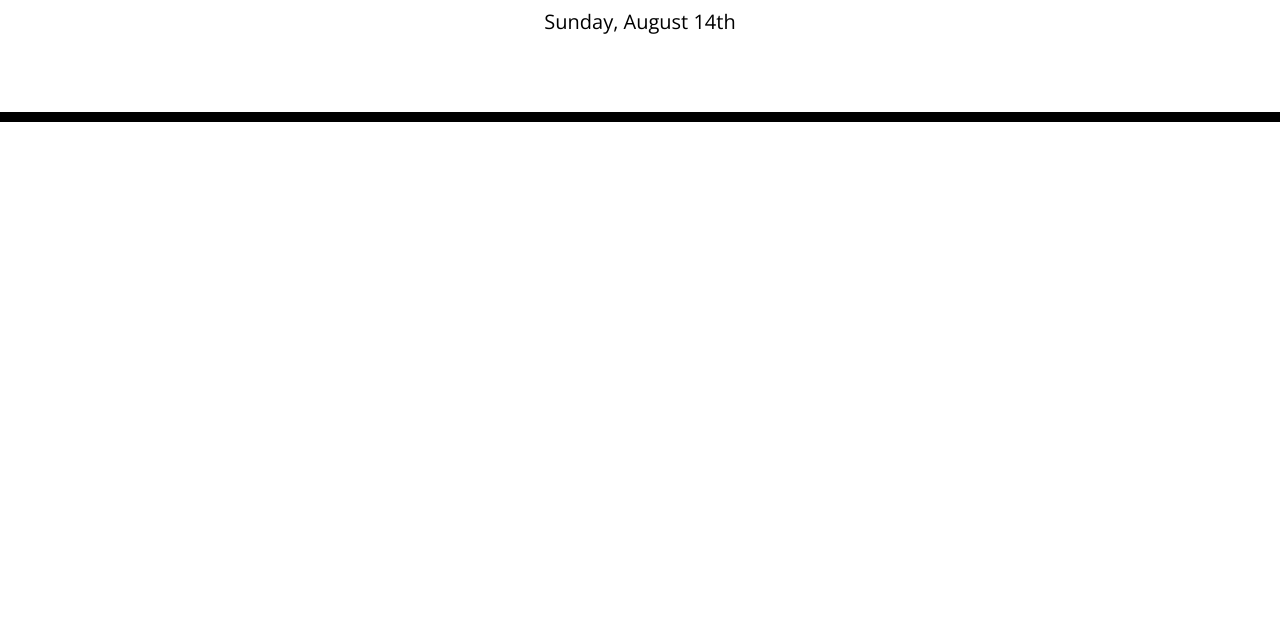
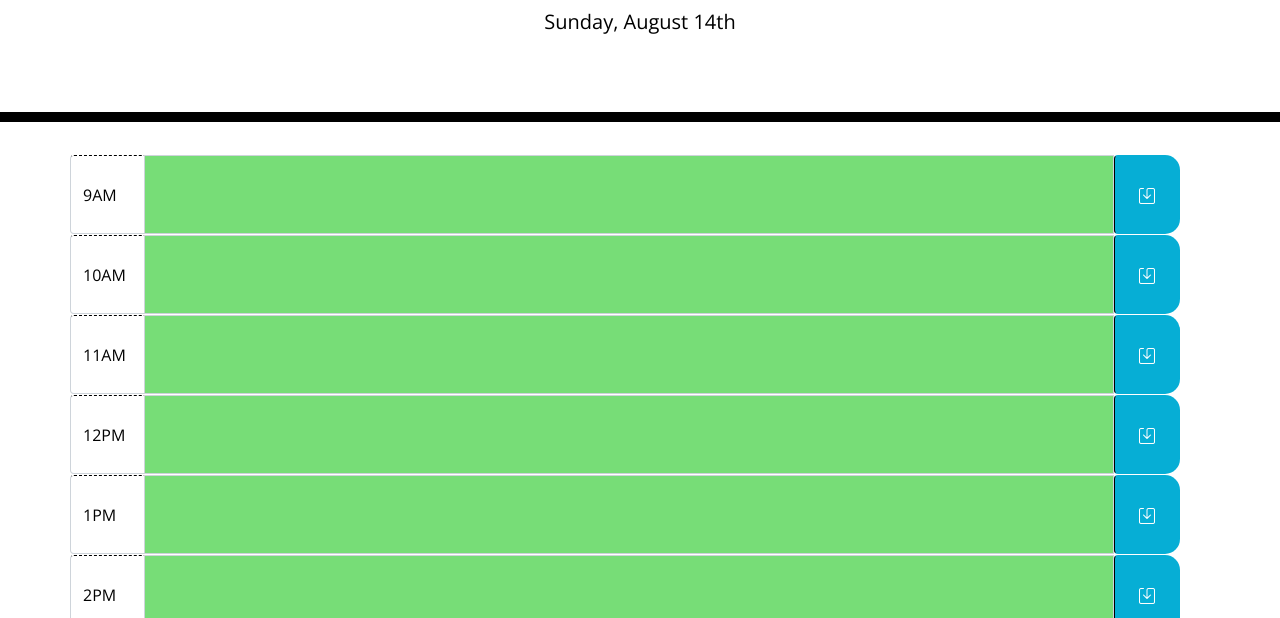
Before and after one commit to icunningham7/Work-Day-Scheduler, a plain HTML site: page Develop/index.html in a window 1280 px wide. Shown: the part 182-800 px from the top of the page. Drawn offline with nearby package versions, Linux system fonts and the light colour scheme.

Commit message:
add diplay and decorate work schedule functions

```diff
--- a/Develop/assets/script.js
+++ b/Develop/assets/script.js
@@ -1,20 +1,79 @@
-// DOM Elements
+// DOM elements
 var currentDayEl = $('#currentDay');
+var scheduleListEl = $('#schedule');
+var dayStart = 9;
+var dayEnd = 17;
 
 
-var startTime = 09;
-var endTime = 17;
+// object for local storage
+var event = {
+    time: 0,
+    name: "",
+}
 
 
-
-// Display the current day in the header
+// display the current day in the header
 function displayCurrentDate() {
     let currentDay = moment().format('dddd, MMMM Do');
     currentDayEl.text(currentDay);
 }
 
+function displayWorkSchedule() {
+    console.log("attempting schedule build");
+    for (i = dayStart; i <= dayEnd; i++) {
+
+        let scheduleHourEl = $('<div>').addClass('input-group row time-block');
+        let scheduleTimeEl = $('<div>').addClass('input-group-prepend');
+        let timeEl = $('<span>').addClass('input-group-text hour').attr('time', i);
+        timeEl.text(moment(i, 'hh').format('hA'));
+        let scheduleNameInputEl = $('<input>').attr({
+            type: 'text',
+            class: 'form-control description h-auto',
+            time: i
+        });
+        let scheduleSaveEl = $('<div>').addClass('input-group-apend h-auto');
+        let saveEl = $('<button>').attr({
+            type: 'button',
+            class: 'btn save-button px-4 h-100'
+        });
+        let saveIconEl = $('<i>').addClass('bi bi-save align-middle');
 
 
+        decorateTimeBlock(i, scheduleNameInputEl);
+
+        scheduleTimeEl.append(timeEl);
+        scheduleHourEl.append(scheduleTimeEl);
+        scheduleHourEl.append(scheduleNameInputEl);
+        saveEl.append(saveIconEl);
+        scheduleSaveEl.append(saveEl);
+        scheduleHourEl.append(scheduleSaveEl);
+        scheduleListEl.append(scheduleHourEl);
+    }
+    console.log("schedule built");
 
 
+}
+// decorate time blocks to represent past/present/future times
+function decorateTimeBlock(time, timeBlockEl) {
+    console.log("decorating time");
+    let currentTime = moment().format('H');
+    let timeBlockTime = moment(time, 'H').format('H');
+
+    if ((currentTime - timeBlockTime) > 0 ) {
+        timeBlockEl.addClass('past');
+    } else if ((currentTime - timeBlockTime) == 0) {
+        timeBlockEl.addClass('present');
+    } else {
+        timeBlockEl.addClass('future');
+    };
+};
+
+// saveLocalStorage
+// displayLocalStorage
+
+
+// listener for event save button
+// scheduleEl.on('click', '.save-button', saveLocalStorage);
+
 displayCurrentDate();
+displayWorkSchedule();
--- a/Develop/assets/style.css
+++ b/Develop/assets/style.css
@@ -37,6 +37,7 @@ textarea {
 }
 
 .hour {
+  width: 75px;
   background-color: #ffffff;
   color: #000000;
   border-top: 1px dashed #000000;
@@ -57,7 +58,7 @@ textarea {
   color: white;
 }
 
-.saveBtn {
+.save-button {
   border-left: 1px solid black;
   border-top-right-radius: 15px;
   border-bottom-right-radius: 15px;
@@ -65,7 +66,7 @@ textarea {
   color: white;
 }
 
-.saveBtn i:hover {
+.save-button i:hover {
   font-size: 20px;
   transition: all 0.3s ease-in-out;
 }
--- a/Develop/index.html
+++ b/Develop/index.html
@@ -4,6 +4,7 @@
     <meta charset="UTF-8" />
     <meta name="viewport" content="width=device-width, initial-scale=1.0" />
     <meta http-equiv="X-UA-Compatible" content="ie=edge" />
+    <link rel="stylesheet" href="https://cdn.jsdelivr.net/npm/bootstrap-icons@1.9.1/font/bootstrap-icons.css">
     <link
       rel="stylesheet"
       href="https://stackpath.bootstrapcdn.com/bootstrap/4.3.1/css/bootstrap.min.css"
@@ -28,11 +29,11 @@
       <p class="lead">A simple calendar app for scheduling your work day</p>
       <p id="currentDay" class="lead"></p>
     </header>
-    <div class="container">
-      <!-- Timeblocks go here -->
+    <div id="schedule" class="container">
     </div>
 
     <script src="https://cdnjs.cloudflare.com/ajax/libs/jquery/3.2.1/jquery.min.js"></script>
+    <script src="https://cdn.jsdelivr.net/npm/bootstrap@4.3.1/dist/js/bootstrap.min.js"></script>
     <script src="https://cdnjs.cloudflare.com/ajax/libs/moment.js/2.24.0/moment.min.js"></script>
     <script src="./assets/script.js"></script>
   </body>
```
Also changed, not shown: 1 other file.
